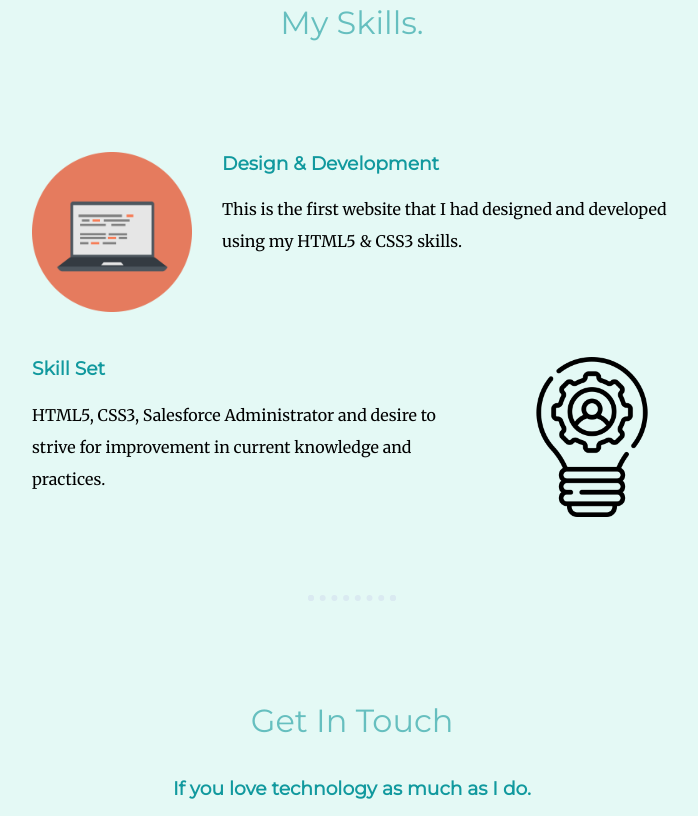
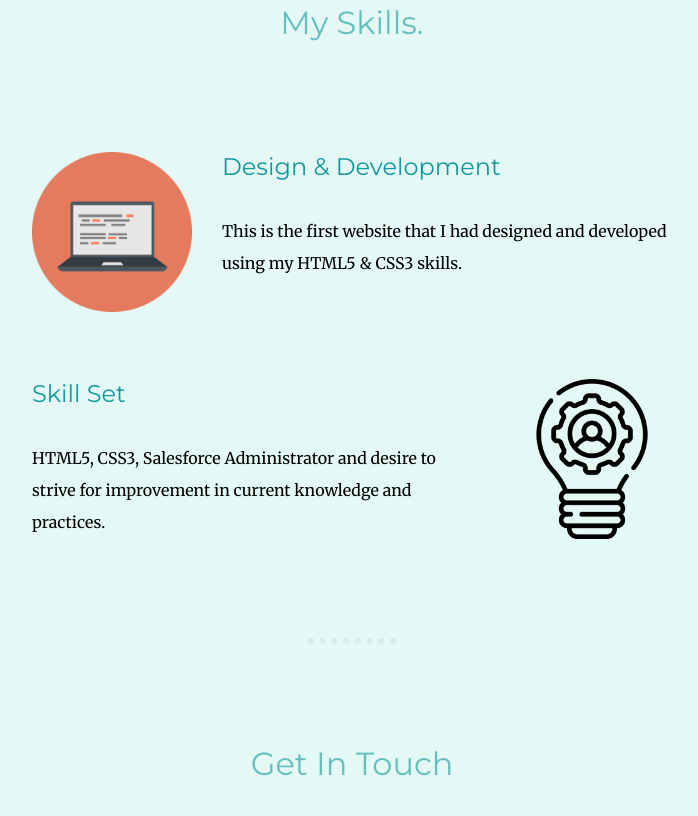
Before and after one commit to Shivaram-Y/my-personalized-website, a plain HTML site: page index.html in a window 1280 px wide. Shown: the part 1275-2091 px from the top of the page, without its empty margins (288-986 px from the left). Drawn offline with Linux system fonts and the light colour scheme.

Commit message:
Update styles.css

```diff
--- a/css/styles.css
+++ b/css/styles.css
@@ -45,6 +45,9 @@ h2 {
 h3 {
   font-family: 'Montserrat', sans-serif;
   color: #11999E;
+  font-size: 1.5rem;
+  font-weight: normal;
+  padding-bottom: 10px
 }
 
 a {
```
